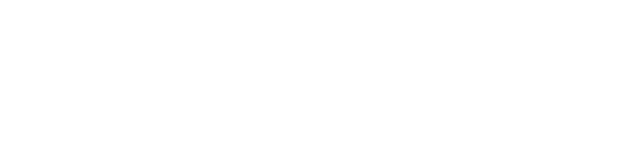
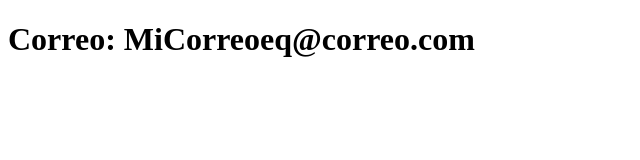
Before and after one commit to dimegar/sistema-de-registro, a plain HTML site: page index.html in a window 1280 px wide. Shown: the whole page, without its empty margins (0-640 px from the left). Drawn offline with Linux system fonts and the light colour scheme.

Commit message:
Update index.html

```diff
--- a/index.html
+++ b/index.html
@@ -6,6 +6,6 @@
     <title>Sistema de Registro de Juegos</title>
 </head>
 <body>
-
+    <h1>Correo: MiCorreoeq@correo.com</h1>
 </body>
 </html>
```
